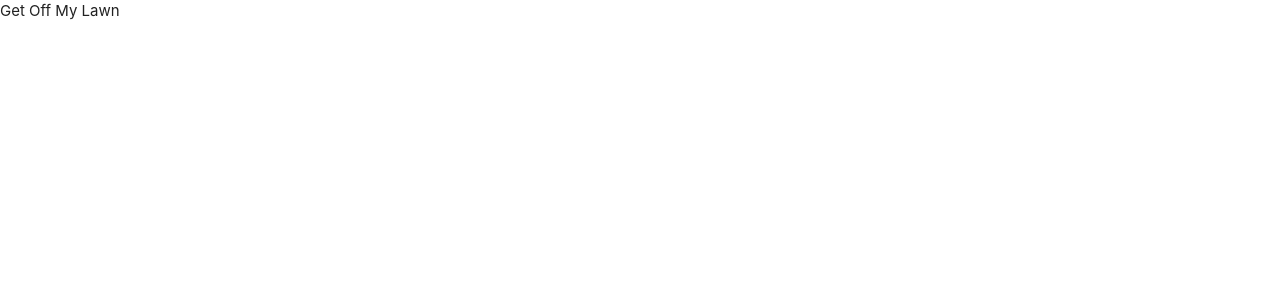
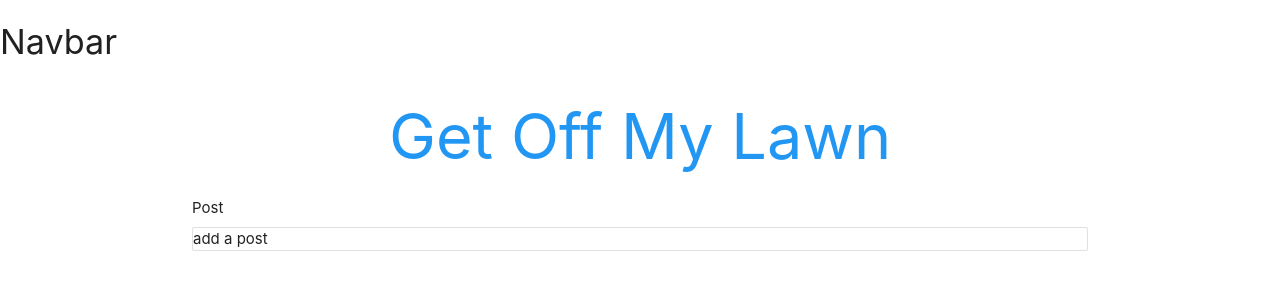
Before and after one commit to SilverBright/Get-Off-My-Lawn-App--Client, a React (Create React App) app: page / in a window 1280 px wide. Shown: the top 300 px of the page. Built offline with nearby package versions, Linux system fonts and the light colour scheme.

Commit message:
add .env for rails api, stub out design for App.js

```diff
--- a/src/App.js
+++ b/src/App.js
@@ -3,10 +3,24 @@ import React, { Component } from 'react';
 class App extends Component {
   render() {
     return (
-      <div>
-        Get Off My Lawn
+      <div className="App">
+        <div className="navbar">
+          <h4>Navbar</h4>
+          {/* <Navbar /> */}
+        </div>
+         <div className="ideas-app container">
+          <h1 className="center blue-text">Get Off My Lawn</h1>
+          <div>
+            Post
+          </div>
+          <div className="ideas collection">
+            add a post
+        </div>
+          {/* <Idea /> */}
+        </div>
       </div>
     );
   }
-};
+}
+
 export default App;
```
Also changed, not shown: 1 other file (tests, documents, lock files or other folders).
